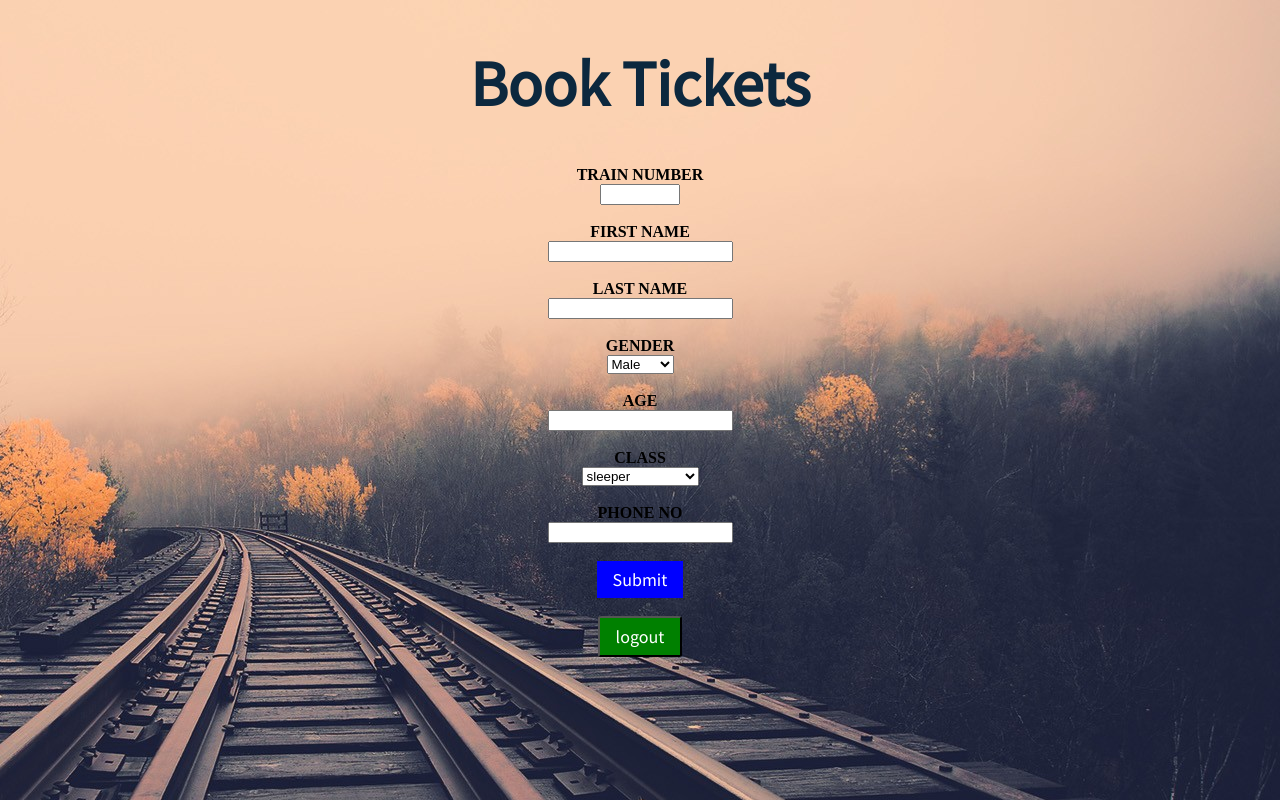
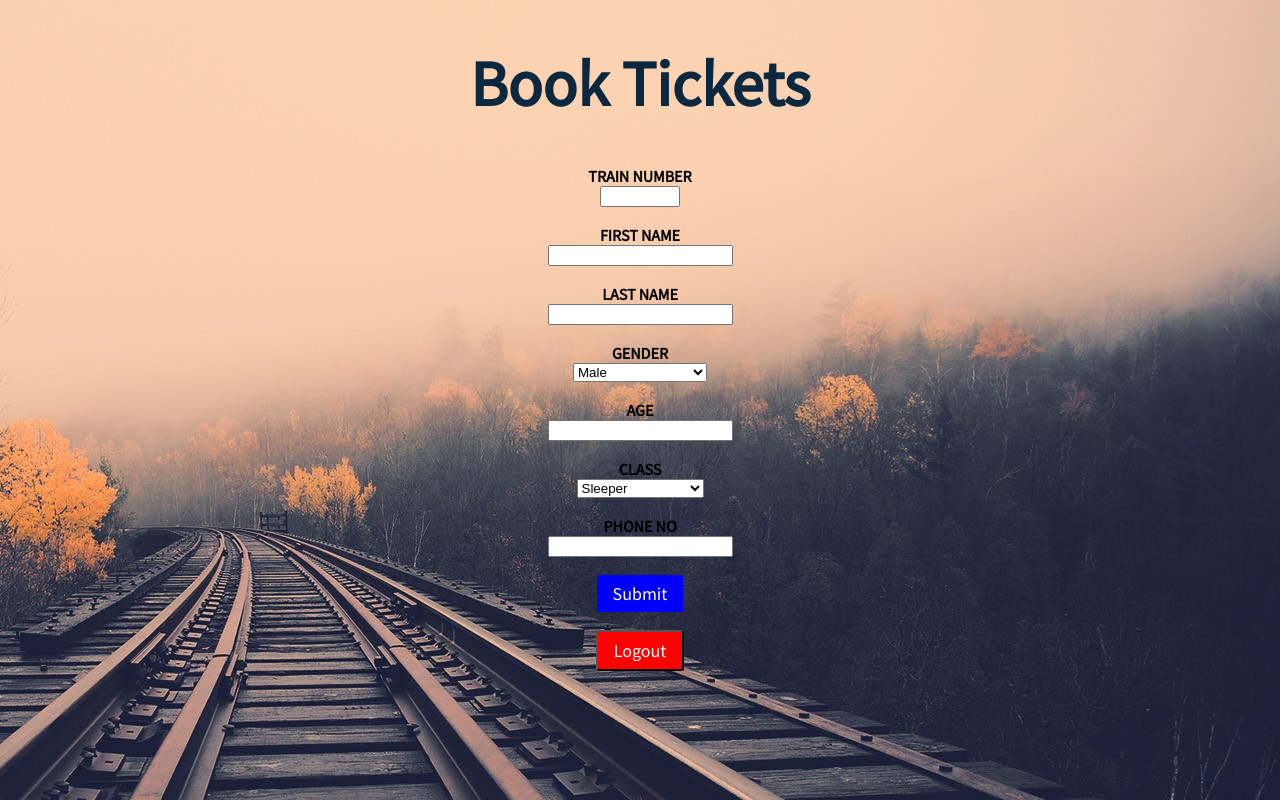
Before and after one commit to vrajparesh/MyRailway, a Django app: template TestSite/templates/ticket.html in a window 1280 px wide. Run offline with Django 3.2, Linux system fonts and the light colour scheme; the template is opened without the code that fills it, so the values that code supplies are empty.

Commit message:
Front_End_Complete

```diff
--- a/TestSite/static/css/form_login.css
+++ b/TestSite/static/css/form_login.css
@@ -8,7 +8,7 @@ body {
 
 h1 {
 	text-align: center;
-	color: red;
+	color: rgb(12,40,62);
 	font-size: 5vw;
 	font-family: 'Source Sans Pro', sans-serif;
 }
@@ -20,7 +20,7 @@ form {
 
 input[type=submit]
 {
-    background-color: blue; /* Green */
+    background-color: blue;
     border: none;
     color: white;
     padding: 7px 16px;
@@ -32,6 +32,6 @@ input[type=submit]
 }
 
 b {
-	color: red;
+	color: black;
 	font-family: 'Source Sans Pro', sans-serif;
 }
--- a/TestSite/static/css/ticket.css
+++ b/TestSite/static/css/ticket.css
@@ -2,7 +2,7 @@
 
 input[type=submit]
 {
-    background-color: blue; /* Green */
+    background-color: blue;
     border: none;
     color: white;
     padding: 7px 16px;
@@ -20,7 +20,7 @@ body {
 }
 
 button {
-    background-color: green; /* Green */
+    background-color: green;
     border-radius: 5%;
     color: white;
     padding: 7px 16px;
@@ -32,6 +32,7 @@ button {
 }
 
 b {
+   font-family: 'Source Sans Pro', sans-serif;
     color: black;
 }
 
@@ -63,3 +64,7 @@ th, td {
 .logout{
   background-color: red;
 }
+
+.lgt{
+  background-color: red;
+}
--- a/TestSite/static/css/traininfo.css
+++ b/TestSite/static/css/traininfo.css
@@ -59,3 +59,7 @@ th, td {
     text-align: left;
     font-family: 'Source Sans Pro', sans-serif;
 }
+
+.lgt2{
+  background-color: red;
+}
--- a/TestSite/templates/findtrains.html
+++ b/TestSite/templates/findtrains.html
@@ -3,7 +3,7 @@
 <!DOCTYPE html>
 <html>
 <head>
-  <title>home</title>
+  <title>Find Trains</title>
   <link rel="stylesheet" href="{% static 'css/findtrains.css' %}" />
 </head>
 <body>
@@ -16,7 +16,7 @@
  		<input type="text" name="sstation"><br><br>
  	    <input type="submit">
 	</form> <br>
-    <a href="/logout/"> <button> logout </button> </a><br>
+    <a href="/logout/"> <button class="lgt3"> Logout </button> </a><br>
   </center>
   <center>
   	{% if show %}
--- a/TestSite/templates/form_login.html
+++ b/TestSite/templates/form_login.html
@@ -3,7 +3,7 @@
 <!DOCTYPE html>
 <html>
 <head>
-	<title>home</title>
+	<title>Login Page</title>
 	<link rel="stylesheet" href="{% static 'css/form_login.css' %}" />
 </head>
 <body>
--- a/TestSite/templates/form_signup.html
+++ b/TestSite/templates/form_signup.html
@@ -3,7 +3,7 @@
 <!DOCTYPE html>
 <html>
 <head>
-  <title>home</title>
+  <title>New User:- Sign Up</title>
   <link rel="stylesheet" href="{% static 'css/form_login.css' %}" />
 </head>
 <body>
--- a/TestSite/templates/ticket.html
+++ b/TestSite/templates/ticket.html
@@ -3,7 +3,7 @@
 <!DOCTYPE html>
 <html>
 <head>
-  <title>home</title>
+  <title>Book Your Ticket</title>
   <link rel="stylesheet" href="{% static 'css/ticket.css' %}" />
 </head>
 <body>
@@ -22,28 +22,29 @@
   <select name="gender">
     <option>Male</option>
     <option>Female</option>
+    <option> Rather Not Specify </option>
   </select><br> <br>
   <b>AGE</b><br>
   <input type="number" name="age" min="6"><br><br>
   <b>CLASS</b><br>
   <select name="tclass">
-    <option>sleeper</option>
-    <option>first class ac</option>
-    <option>second class ac</option>
-    <option>third class ac</option>
+    <option>Sleeper</option>
+    <option>First Class AC</option>
+    <option>Second Class AC</option>
+    <option>Third Class AC</option>
   </select><br> <br>
   <b>PHONE NO</b><br>
   <input type="text" name="number"><br><br>
   <input type="submit" >
 </form><br>
-<a href="/logout/"> <button>logout </button></a><br>
+<a href="/logout/"> <button class="lgt" >Logout </button></a><br>
 {% endif %}
 {% if show %}
   <h1>Ticket Booked</h1><br>
-  <a href="/ticket/"><button>book another ticket</button></a><br><br>
-  <a href="/traininfo/"><button>know about trains</button></a><br><br>
-  <a href="/findtrains/"><button>find trains b/w stations</button></a><br><br>
-  <a href="/logout/"> <button class="logout">logout </button></a><br><br>
+  <a href="/ticket/"><button>Book Another Ticket</button></a><br><br>
+  <a href="/traininfo/"><button>Know About Trains</button></a><br><br>
+  <a href="/findtrains/"><button>Find Trains Between Stations</button></a><br><br>
+  <a href="/logout/"> <button class="logout">Logout </button></a><br><br>
 {% endif %}
     </center>
 </body>
```
Also changed, not shown: TestSite/static/css/findtrains.css (+8 -4 lines), TestSite/static/css/login_success.css (+10 -5 lines), TestSite/templates/login_success.html (+6 -6 lines), TestSite/templates/traininfo.html (+10 -10 lines).
